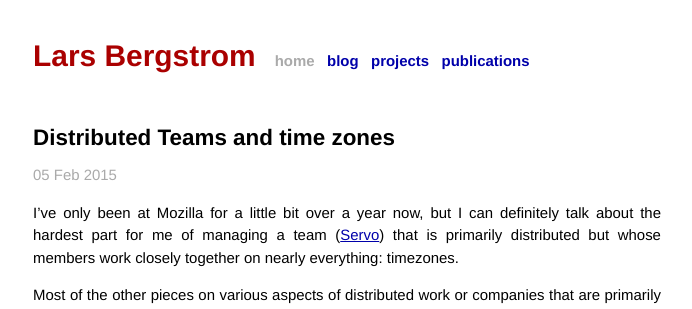
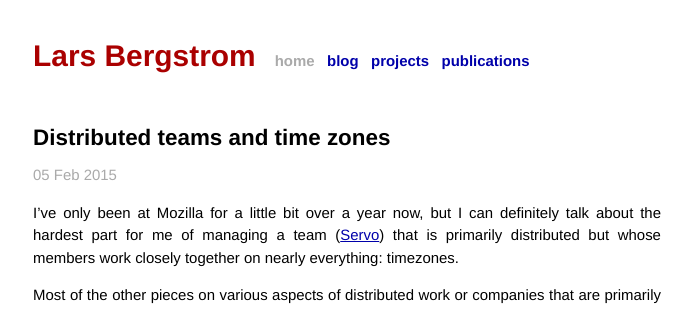
Before and after one commit to larsbergstrom/larsbergstrom.github.io, a Jekyll site: the page built from _posts/2015-02-05-distributed-timezones.md, in a window 1280 px wide. Shown: the top 309 px of the page, without its empty margins (293-985 px from the left). Built offline with Jekyll 4.4.1, drawn with Linux system fonts in a browser that asks for light colours; Markdown is read by kramdown in place of the engine named in the settings.

Commit message:
capitalization error

```diff
--- a/_posts/2015-02-05-distributed-timezones.md
+++ b/_posts/2015-02-05-distributed-timezones.md
@@ -1,6 +1,6 @@
 ---
 layout: post
-title:  "Distributed Teams and time zones"
+title:  "Distributed teams and time zones"
 date:   2015-02-05 12:00:00
 categories: servo distributed
 ---
```
